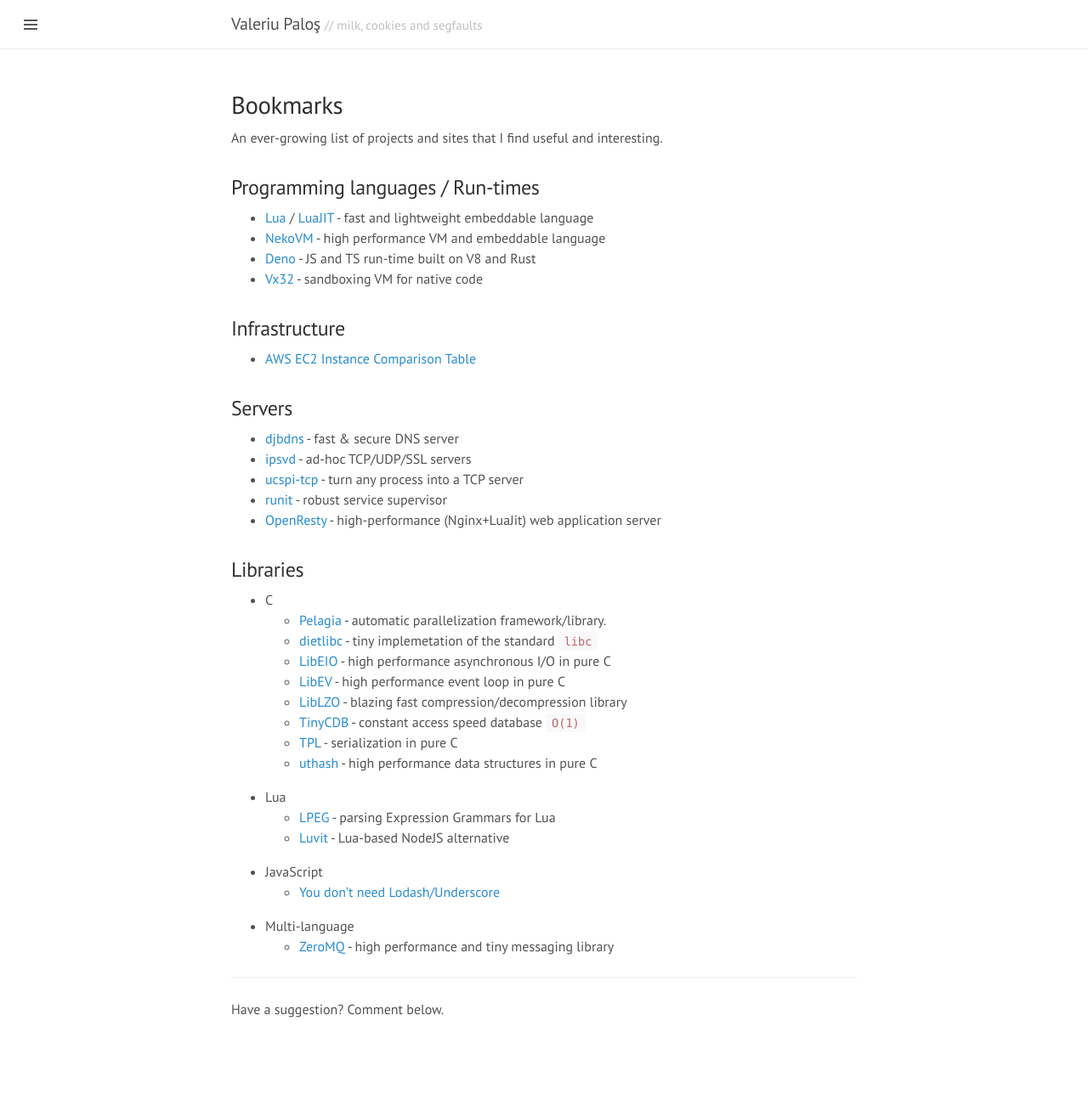
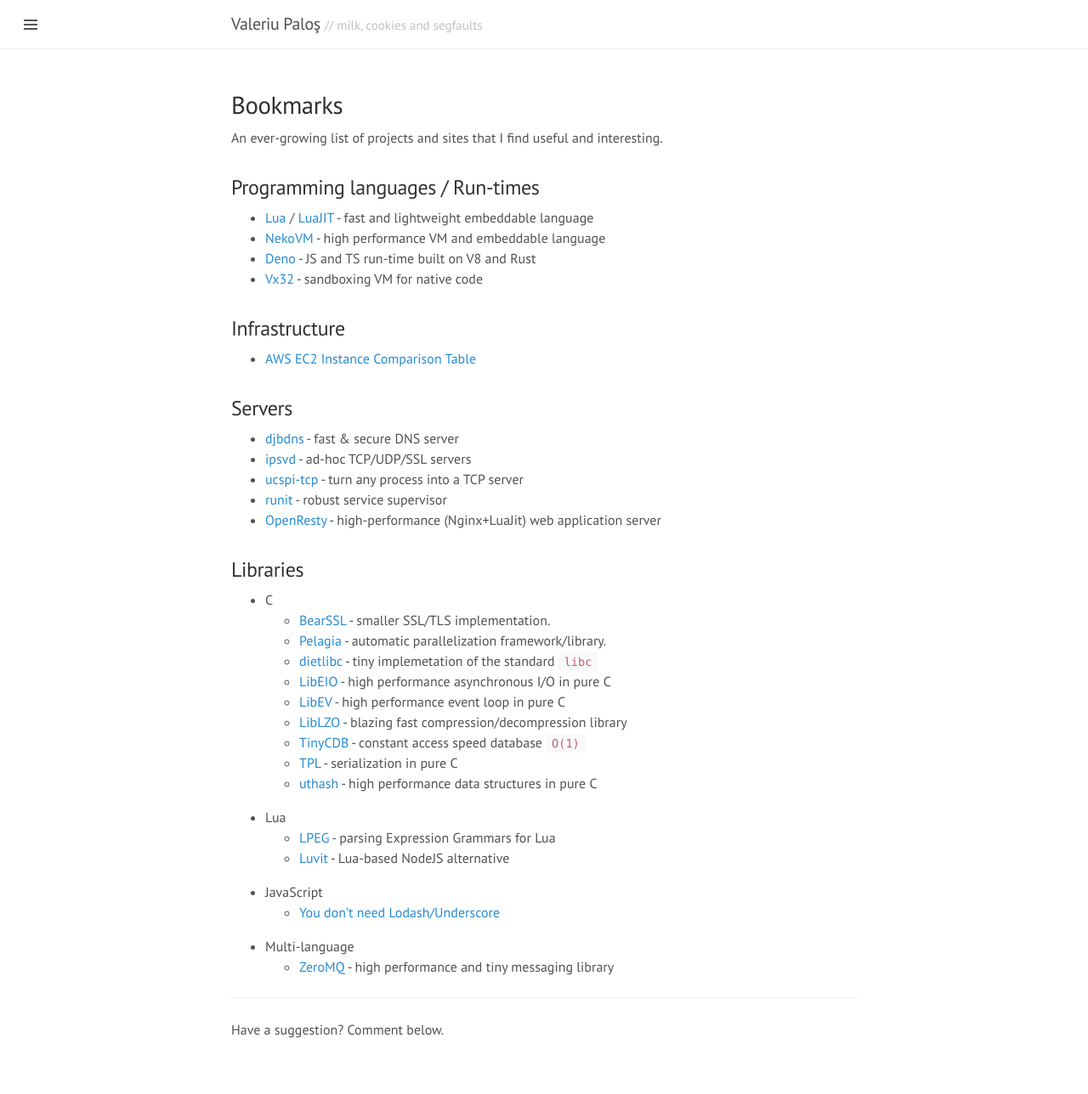
Before and after one commit to vpalos/vpalos.github.io, a Jekyll site: the page built from bookmarks.md, in a window 1280 px wide. Shown: the whole page at 85% size. Built offline with Jekyll 4.4.1, drawn with Linux system fonts in a browser that asks for light colours; comment, search, counter and statistics services are not loaded; before the commit the page ends 1264 px from its top, so only the background shows below that.

Commit message:
Added BearSSL.

```diff
--- a/bookmarks.md
+++ b/bookmarks.md
@@ -28,6 +28,7 @@
 ## Libraries
 
 - C
+  - [BearSSL](https://www.bearssl.org/) - smaller SSL/TLS implementation.
   - [Pelagia](https://surparallel.org/) - automatic parallelization framework/library.
   - [dietlibc](https://www.fefe.de/dietlibc/) - tiny implemetation of the standard `libc`
   - [LibEIO](http://software.schmorp.de/pkg/libeio.html) - high performance asynchronous I/O in pure C
```
